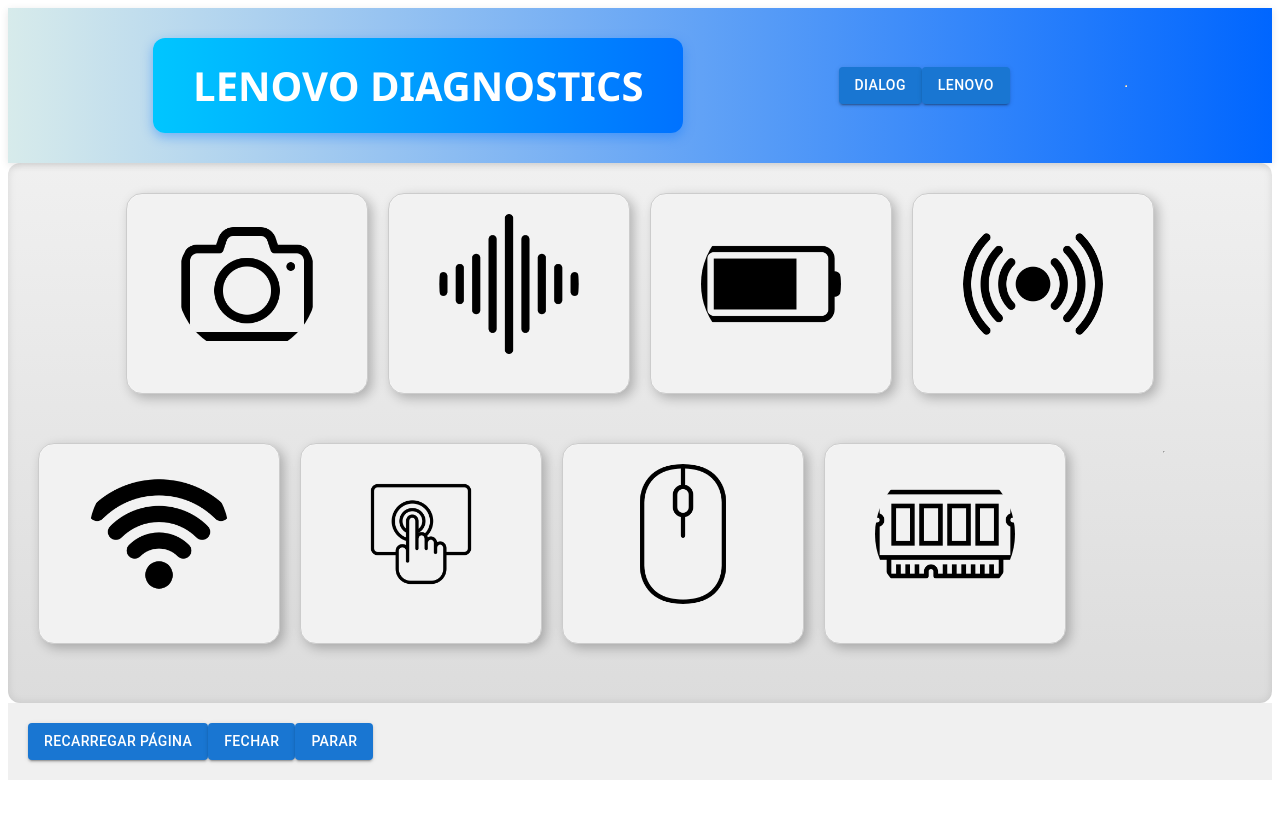
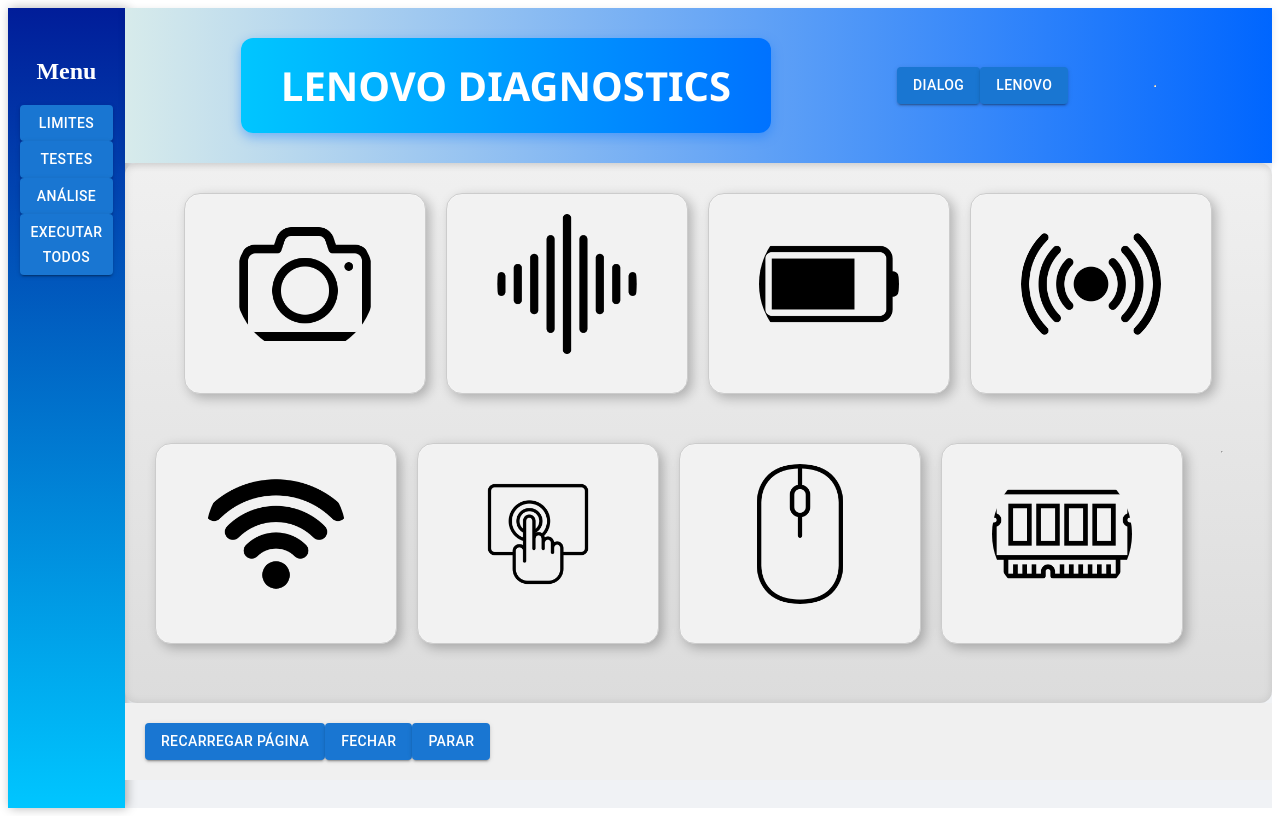
Before and after one commit to feliperegesde/REACT-APP, a React (Create React App) app: page / in a window 1280 px wide. Built offline with nearby package versions, Linux system fonts and the light colour scheme; some icons are missing.

Commit message:
second commit

```diff
--- a/package.json
+++ b/package.json
@@ -15,6 +15,7 @@
     "react-dom": "^19.1.0",
     "react-router-dom": "^7.5.2",
     "react-scripts": "5.0.1",
+    "recharts": "^2.15.3",
     "web-vitals": "^2.1.4"
   },
   "scripts": {
--- a/src/App.js
+++ b/src/App.js
@@ -5,15 +5,23 @@
 import Pagina2 from './Pagina2.js';
 import Pagina1 from "./Pagina1.js"
 import Pagina3 from './Pagina3.js';
+import Button from '@mui/material/Button';
+import Sidebar from './sidebar.js';
+import PaginaGrafico from './PaginaGrafico.js';
 function App() {
   return (
     <Router>
+
+
       <Routes>
         <Route path="/" element={<Home />} />
         <Route path="/pagina2" element={<Pagina2 />} />
         <Route path="/pagina1" element ={< Pagina1/>}/>
         <Route path="/pagina3" element ={<Pagina3/>}/>
+        <Route path="/grafico" element={<PaginaGrafico />} />
       </Routes>
+
+
     </Router>
   );
 }
--- a/src/Home.js
+++ b/src/Home.js
@@ -3,14 +3,19 @@
 import Header from './header';
 import Card from './Card';
 import Baixo from './Baixo';
+import Sidebar from './sidebar';
 
 function Home() {
   return (
-    <div>
-      <Header />
-      <Card />
-      <Baixo />
+   <div  className='appContainer'>
+      <Sidebar></Sidebar>
+      <div className='.mainContent'>
+        <Header />
+        <Card />
+        <Baixo />
+      </div>
     </div>
+
   );
 }
 
--- /dev/null
+++ b/src/PaginaGrafico.js
@@ -0,0 +1,37 @@
+// PaginaGrafico.js
+import { Button } from '@mui/material';
+import React from 'react';
+import { LineChart, Line, XAxis, YAxis, CartesianGrid, Tooltip, Legend, ResponsiveContainer } from 'recharts';
+
+function PaginaGrafico() {
+  const data = [
+    { name: 'Video Card', preco: Math.floor(Math.random() * 1000 + 500) },
+    { name: 'Camera', preco: Math.floor(Math.random() * 400 + 200) },
+    { name: 'Audio Device', preco: Math.floor(Math.random() * 300 + 100) },
+    { name: 'Wi-Fi', preco: Math.floor(Math.random() * 250 + 100) },
+    { name: 'Touch', preco: Math.floor(Math.random() * 200 + 100) },
+    { name: 'Mouse', preco: Math.floor(Math.random() * 150 + 50) },
+    { name: 'RAM', preco: Math.floor(Math.random() * 500 + 300) },
+  ];
+
+  return (
+    <div style={{ padding: '20px' }}>
+      <h2>Preço dos Dispositivos Testados</h2>
+      <div style={{ width: '100%', height: 400 }}>
+        <ResponsiveContainer width="100%" height="100%">
+          <LineChart data={data}>
+            <CartesianGrid strokeDasharray="3 3" />
+            <XAxis dataKey="name" />
+            <YAxis />
+            <Tooltip />
+            <Legend />
+            <Line type="monotone" dataKey="preco" stroke="#8884d8" activeDot={{ r: 8 }} />
+          </LineChart>
+        </ResponsiveContainer>
+      </div>
+      <Button  href="/" variant='cotained' color="inherit">VOLTAR PAGINA INICIAL</Button>
+    </div>
+  );
+}
+
+export default PaginaGrafico;
--- a/src/index.css
+++ b/src/index.css
@@ -172,3 +172,51 @@
 .textpage1{
   color: #b11d03;
 }
+
+
+.appContainer {
+  display: flex;
+  height: 100vh;
+  background: #f0f2f5;
+}
+
+.sidebar {
+  width: 220px;
+  background: linear-gradient(180deg, #011d99, #00c6ff);
+  color: white;
+  display: flex;
+  flex-direction: column;
+  align-items: center;
+  padding-top: 30px;
+  box-shadow: 2px 0 10px rgba(0, 0, 0, 0.3);
+}
+
+.sidebar h2 {
+  margin-bottom: 20px;
+  font-size: 24px;
+  font-weight: bold;
+}
+
+.sidebarButton {
+  background: transparent;
+  border: 2px solid white;
+  border-radius: 8px;
+  color: white;
+  padding: 10px 20px;
+  margin: 10px 0;
+  width: 80%;
+  font-size: 16px;
+  cursor: pointer;
+  transition: background 0.3s, transform 0.2s;
+}
+
+.sidebarButton:hover {
+  background: rgba(255, 255, 255, 0.2);
+  transform: scale(1.05);
+}
+
+.mainContent {
+  flex: 1;
+  overflow-y: auto;
+  padding: 20px;
+}
--- /dev/null
+++ b/src/sidebar.js
@@ -0,0 +1,48 @@
+import React, { useState } from 'react';
+import { Button } from '@mui/material';
+
+import { useNavigate } from 'react-router-dom';
+
+
+function Sidebar() {
+  const [executing, setExecuting] = useState(false);
+  const navigate = useNavigate();
+
+  function Executando() {
+    setExecuting(true);
+    setTimeout(() => {
+      setExecuting(false);
+      alert("Todos os testes foram executados!");
+    }, 5000);
+  }
+
+  function handleAnalise() {
+    navigate("/grafico");
+  }
+
+  return (
+    <div className="sidebar">
+      <h2>Menu</h2>
+      <Button variant="contained" href="https://pt.symbolab.com/solver/limit-calculator" className="sidebarButton">Limites</Button>
+      <Button variant="contained" className="sidebarButton">Testes</Button>
+      <Button
+        variant="contained"
+        className="sidebarButton"
+        onClick={handleAnalise}
+      >
+        Análise
+      </Button>
+      <Button
+        variant="contained"
+        className="sidebarButton"
+
+        onClick={Executando}
+        disabled={executing}
+      >
+        {executing ? "Executando..." : "Executar Todos"}
+      </Button>
+    </div>
+  );
+}
+
+export default Sidebar;
```
Also changed, not shown: 1 other file (tests, documents, lock files or other folders).
